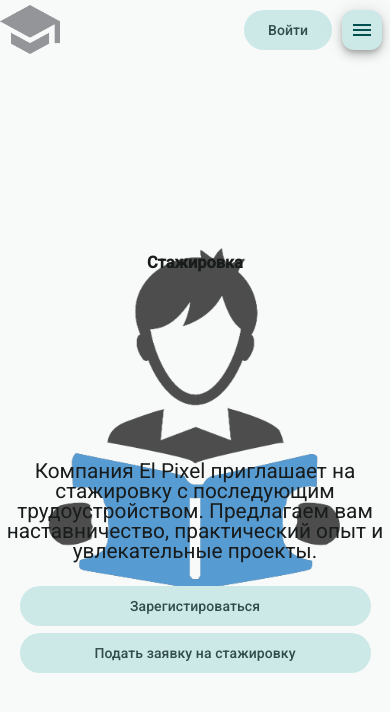
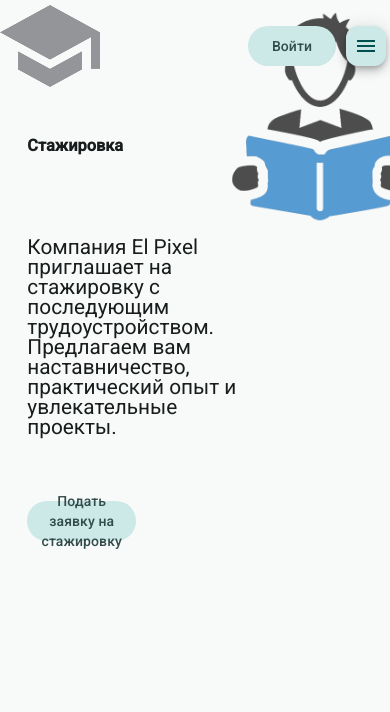
Before and after one commit to mhasilau/el-pixel-hr, an Angular app: page / in a window 390 px wide. Shown: the top 712 px of the page. Built offline with nearby package versions, Linux system fonts and the light colour scheme.

Commit message:
delit button and media

```diff
--- a/src/app/components/main-page/main-page.html
+++ b/src/app/components/main-page/main-page.html
@@ -14,7 +14,6 @@
         <p>
             Компания El Pixel приглашает на стажировку с последующим трудоустройством. Предлагаем вам наставничество, практический опыт и увлекательные проекты.
         </p>
-    <button matButton="tonal" >Зарегистироваться</button>
     <button matButton="tonal" [routerLink]="'/form'">Подать заявку на стажировку</button>
 </section>
 <!-- <footer></footer> -->
--- a/src/app/components/main-page/main-page.scss
+++ b/src/app/components/main-page/main-page.scss
@@ -49,50 +49,3 @@
 .for_main_content h3 {
     width: 70%;
 }
-
-@media screen and (min-width: 901px) {
-
-}
-
-@media (min-width: 601px) and (max-width: 900px) {
-
-    .main_pages {
-        background-position-x: 250%;
-        background-size:90%;
-    }
-}
-
-@media (max-width: 600px) {
-    .main_pages {
-        background-position:center;
-        background-size:100%;
-    }
-
-    .logo{
-        width: 60%;
-    }
-
-    h1 {
-        margin: auto;
-    }
-
-    .for_main_content {
-        padding: 0;
-        height: 70vh;
-    }
-
-    .for_main_content p {
-        width: 100%;
-        font-size: 1.3rem;
-        text-align: center;
-    }
-
-    .for_main_content button {
-        width: 90%;
-        margin: 1% auto;
-    }
-
-    .for_nav {
-        margin-right: 2%;
-    }
-}
```
